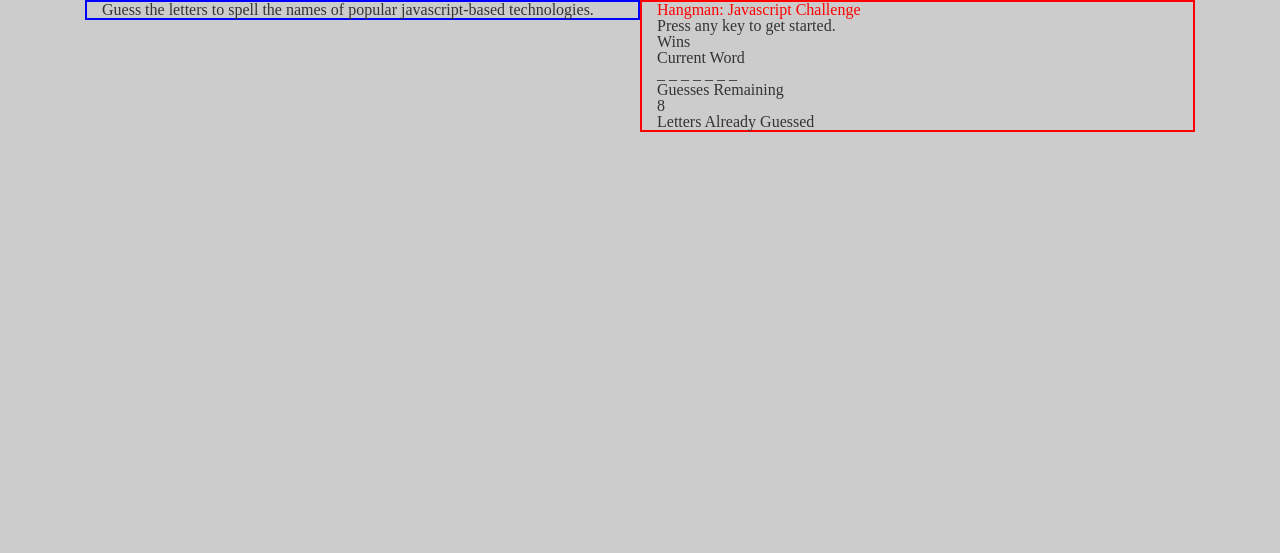
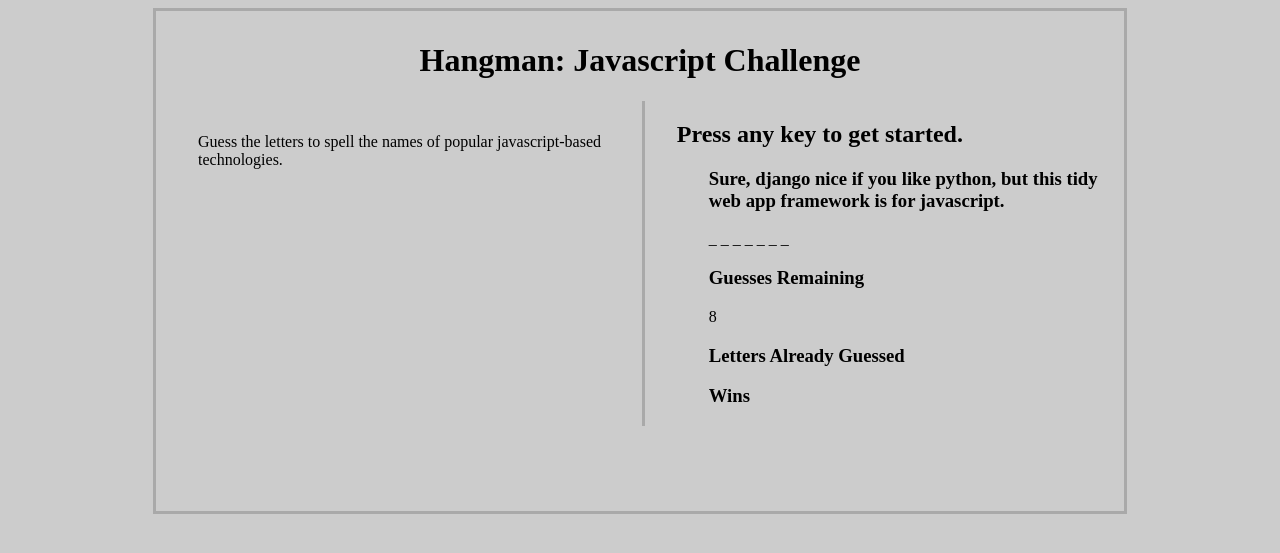
Before and after one commit to mattRCB/week-3-game, a PHP site: page / in a window 1280 px wide. Shown: the top 553 px of the page. Run offline with PHP 8.4, Linux system fonts and the light colour scheme.

Commit message:
css styling; added hints.

```diff
--- a/assets/css/style.css
+++ b/assets/css/style.css
@@ -1,17 +1,48 @@
+
+
+.container {
+    margin: auto;
+    width: 75%;
+    border: 3px solid #A9A9A9;
+    padding: 10px;
+    height: 480px;
+
+
+
+}
+
 #infoDisplay {
-	border: 2px blue solid;
+/*	border: 2px blue solid; */
+	width: 49.5%;
+	margin: 0;
+	float: left;
+
 }
 
 #infoDisplay img {
 	width: 100%;
 }
 
+#infoDisplay p {
+	margin: 32px;
+}
+
 #gameDisplay {
-	border: 2px red solid;
+/*	border: 2px red solid; */
+	width: 49.5%;
+	margin: 0;
+	float: right;
+	border-left: 3px solid #A9A9A9;
+
+
+}
+
+#gameDisplay * {
+	margin-left: 32px;
 }
 
 h1 {
-	color: red;
+	text-align: center;
 }
 
 body {
--- a/assets/javascript/game.js
+++ b/assets/javascript/game.js
@@ -2,22 +2,26 @@ var gameObject = {
 	angular : {
 		technology : "Angular.js",
 		desc : "Google's javaScript-based framework for building single-page, desktop-style, browser-based web applications. Can be used in conjunction with Apache Cordova to build cross-platform mobile apps, too. In HTML, Angular tags start with \"ng-\", for example, <div ng-app=\"\">.",
-		img : "./assets/images/angularjs.png"
+		img : "./assets/images/angularjs.png",
+		hint : "A popular framework from google."
 	},
 	node : {
 		technology : "Node.js",
 		desc : "An open-source, back-end, runtime environment which is event-driven for handling asynchronous connections. Allows developers to cobble-together custom web servers from a collection of modules which provide core functionalities. Similar to PHP, except unlike PHP, Node is \"non-blocking\", i.e. capable of running commands in parallel; and offers \"callbacks\" to inform the browser when a process completes or fails. Uses Google's V8 engine to interpret javaScript. Has a package manager called NPM which let's programmers contribute to/take from the open-source community's collection of node libraries.",
-		img : "./assets/images/nodejs.png"
+		img : "./assets/images/nodejs.png",
+		hint : "You probably can't make a server with javascript without this."
 	},
 	handlebars : {
 		technology : "Handlebars",
 		desc : 'A templating engine which can be run along-side a Node web-server. Handlebars can produce data-free HTML-templates with handlebar expressions as placeholders. When the web-server provides the data dynamically, the final html is rendered and sent to the browser with the handlebar expressions replaced with actual data. Thus html structures remain seperate from data and scripting structures until they are served to the client.',
-		img : "./assets/images/handlebars.png"
+		img : "./assets/images/handlebars.png",
+		hint : "Why make your html templates by hand, when you can grab a hold of these."
 	},
 	express : {
 		technology : "Express.js",
 		desc : 'Express is a minimal and flexible Node.js web application framework that provides a robust set of features for web and mobile applications. With a myriad of HTTP utility methods and middleware at your disposal, creating a robust API is quick and easy. Express provides a thin layer of fundamental web application features, without obscuring Node.js features that you know and love.',
-		img : "./assets/images/express.png"
+		img : "./assets/images/express.png",
+		hint : "Sure, django nice if you like python, but this tidy web app framework is for javascript."
 	},
 }
 
@@ -48,6 +52,7 @@ var selectWordAtRandom = function() {
 		wordsDiminished = words.slice();
 		console.log(wordsDiminished);
 	}
+	showHint(currentStr);
 };
 
 var drawBlanks = function() {
@@ -93,6 +98,10 @@ var displayObjectSet = function(curStr) {
 	console.log("Is it fillingin current string: " + curStr);
 	document.getElementById("infoDisplay").innerHTML =
 		"<img src=" + gameObject[curStr].img + "><p>" + gameObject[curStr].desc + "</p>";
+}
+
+var showHint = function(curStr) {
+	document.getElementById("hint").innerHTML = gameObject[curStr].hint;
 }
 
 
--- a/index.html
+++ b/index.html
@@ -8,8 +8,8 @@
     <!-- The above 3 meta tags *must* come first in the head; any other head content must come *after* these tags -->
     <title>Hangman</title>
      <!-- bootstrap cdn -->
-	<link rel="stylesheet" href="https://maxcdn.bootstrapcdn.com/bootstrap/3.3.7/css/bootstrap.min.css">
-	<link rel="stylesheet" type="text/css" href="./assets/css/reset.css">
+<!--	<link rel="stylesheet" href="https://maxcdn.bootstrapcdn.com/bootstrap/3.3.7/css/bootstrap.min.css"> -->
+<!--	<link rel="stylesheet" type="text/css" href="./assets/css/reset.css">  -->
 	<link rel="stylesheet" type="text/css" href="./assets/css/style.css">
 
 
@@ -17,22 +17,20 @@
 </head>
 <body>
 	<div class="container">
-		<div id="wrapper" class="col-md-12">
 
-			<div id="infoDisplay" class=".col-xs-12 .col-sm-6 .col-md-6 col-lg-6">
+				<h1>Hangman: Javascript Challenge</h1>
+
+				<div id="infoDisplay">
 					<p>Guess the letters to spell the names of popular javascript-based technologies. </p>
 				</div>
 
 
-			<div id="gameDisplay" class=".col-xs-12 .col-sm-6 .col-md-6 col-lg-6">
-				<h1>Hangman: Javascript Challenge</h1>
+				<div id="gameDisplay">
+
 					<h2>Press any key to get started.</h2>
-				<div id="wins">
-					<h3>Wins</h3>
-					<p id="displayWins"></p>
-				</div>
+
 					<div id="word">
-					<h3>Current Word</h3>
+						<h3 id="hint">Current Word</h3>
 						<p id="displayBlanks"></p>
 					</div>
 					<div id="guessesRemaining">
@@ -43,9 +41,13 @@
 						<h3>Letters Already Guessed</h3>
 						<p id="displayGuessed"></p>
 					</div>
+					<div id="wins">
+						<h3>Wins</h3>
+						<p id="displayWins"></p>
+					</div>
 				</div>
 
-		</div>
+
 	</div>
 
 
```
Lines whose indentation alone changed are shown as unchanged.
